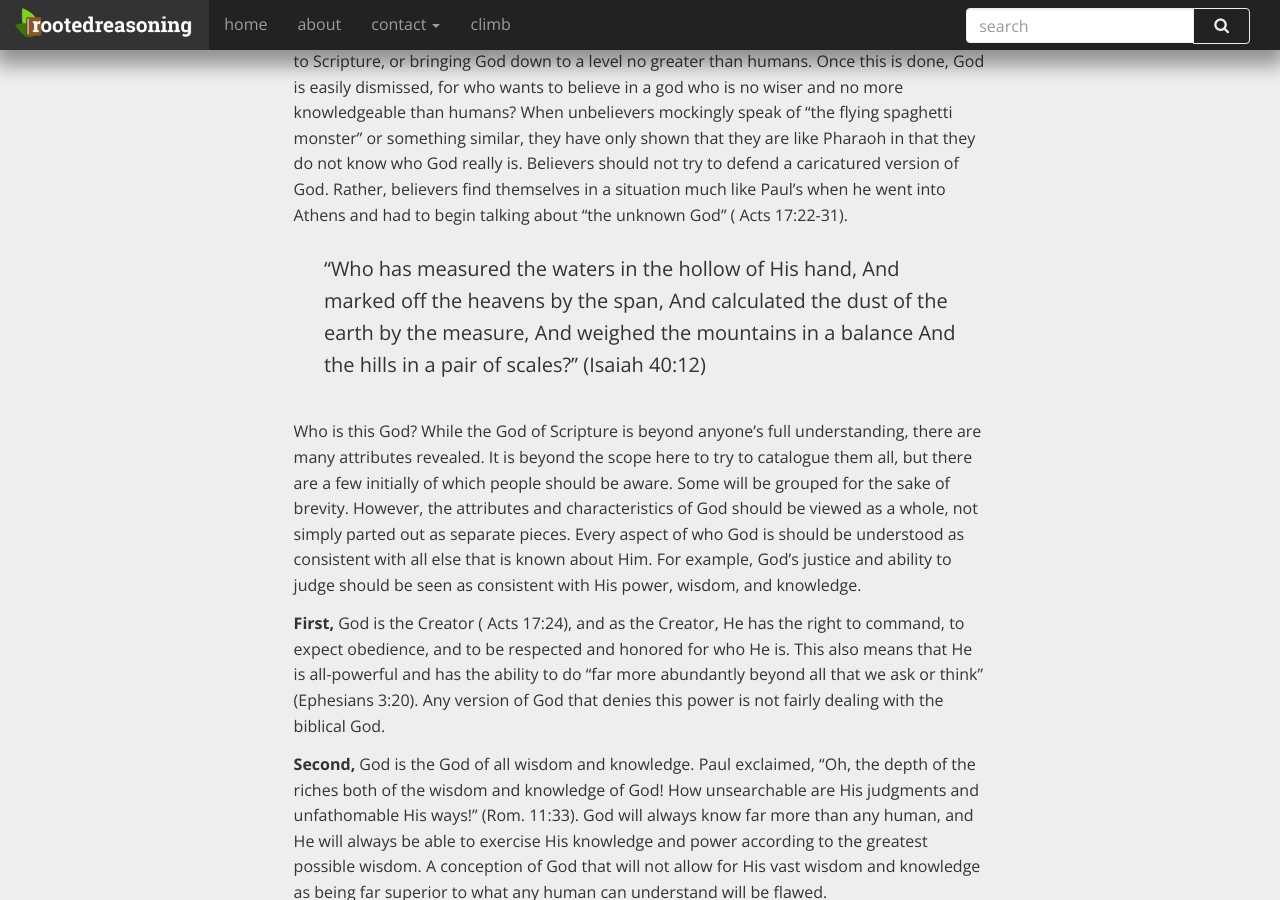
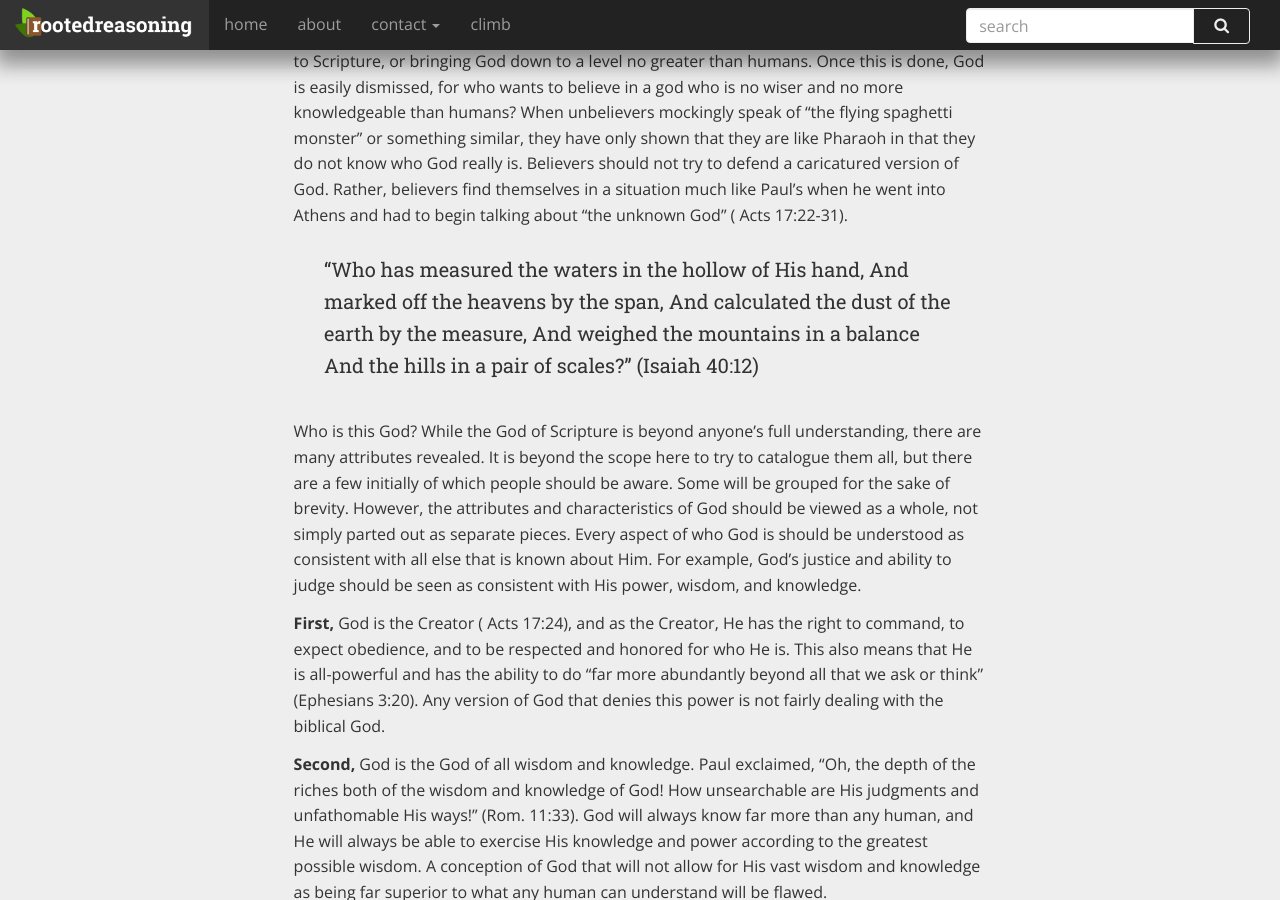
Before and after one commit to byhag/byhag.github.io, a Jekyll site: the page built from _articles/3-God-and-Man/2-what-is-God-like-part2.md, in a window 1280 px wide and 900 px high, scrolled down 841 px. Built offline with Jekyll 4.4.1, drawn with Linux system fonts in a browser that asks for light colours.

Commit message:
Change blockquote font

```diff
--- a/css/site.scss
+++ b/css/site.scss
@@ -134,6 +134,10 @@ html {
     @media (max-width: $screen-phone) {
         $font-size-base: 11pt;
     }
+}
+
+blockquote {
+    font-family: "Roboto Slab";
 }
 
 header {
```
